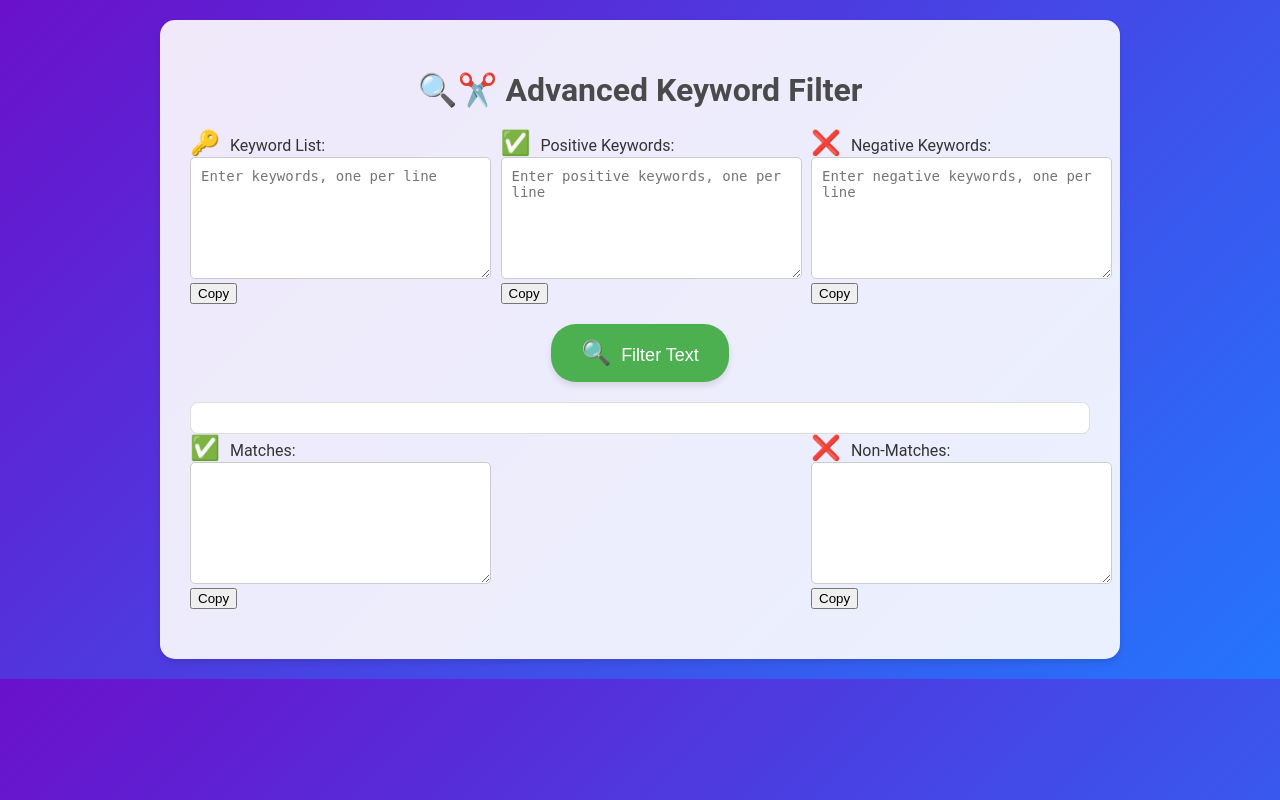
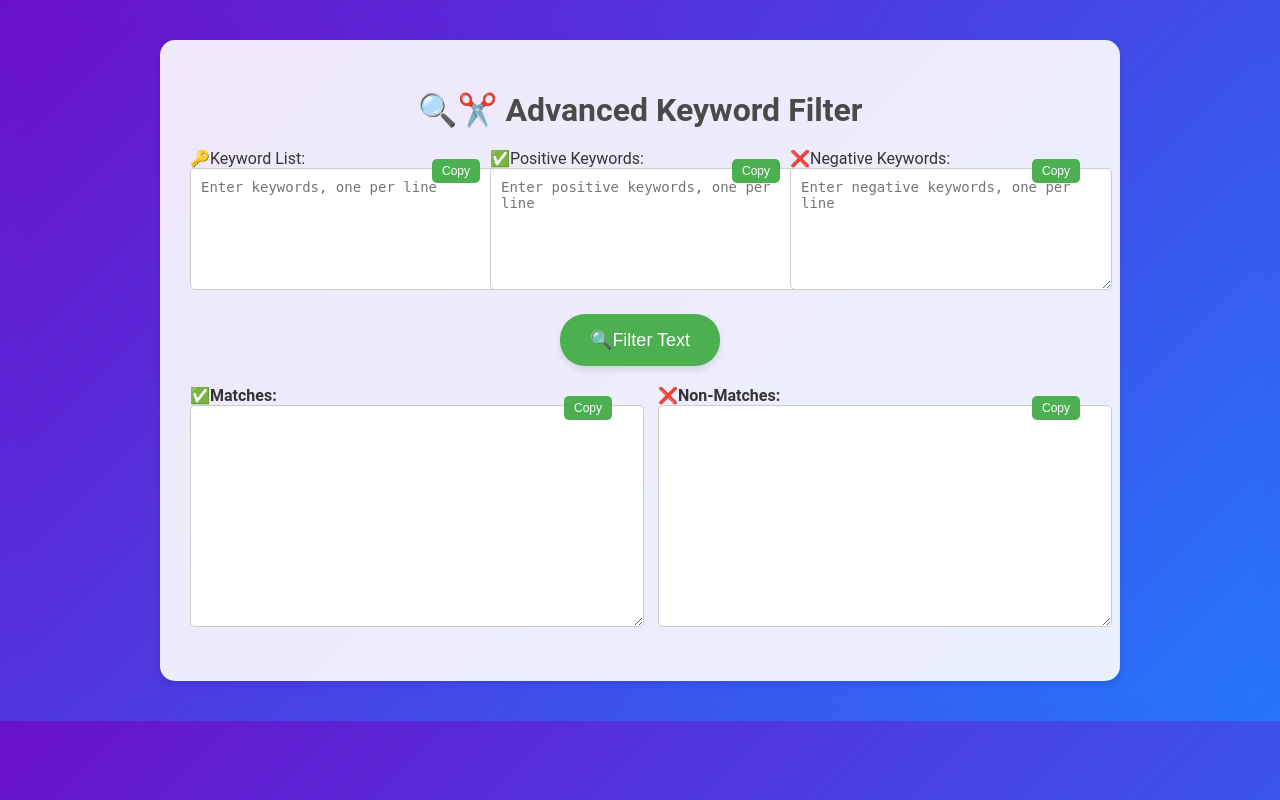
Before and after one commit to simowardi/Keyword-Mapper-Pro, a Flask app: page /keyword/keyword_filter in a window 1280 px wide. Run offline with Flask 3, Linux system fonts and the light colour scheme; the visitor is signed in with stand-in values (Sample User, id 1).

Commit message:
update html KWfilter

```diff
--- a/KMP/static/css/filter.css
+++ b/KMP/static/css/filter.css
@@ -1,10 +1,11 @@
-body {
+body, html {
     font-family: 'Roboto', sans-serif;
     background: linear-gradient(135deg, #6a11cb 0%, #2575fc 100%);
     margin: 0;
     padding: 20px;
     color: #333;
 }
+
 .container {
     max-width: 900px;
     margin: 0 auto;
@@ -13,18 +14,25 @@
     border-radius: 15px;
     box-shadow: 0 4px 6px rgba(0,0,0,0.1);
 }
+
 h1, h2, h3 {
     color: #4a4a4a;
     text-align: center;
     font-weight: 700;
     margin-bottom: 20px;
 }
-  .input-area {
+
+.keyword-input, .results-area {
     margin-bottom: 20px;
-    background-color: #f0f0f0;
-    padding: 15px;
-    border-radius: 8px;
+    display: flex;
+    justify-content: space-between;
 }
+
+.keyword-column {
+    width: 48%;
+    position: relative;
+}
+
 textarea {
     width: 100%;
     padding: 10px;
@@ -34,14 +42,24 @@
     resize: vertical;
     height: 100px;
 }
-  .keyword-input {
-    margin-bottom: 20px;
-    display: flex;
-    justify-content: space-between;
+
+.copy-btn {
+    position: absolute;
+    top: 10px;
+    right: 10px;
+    background-color: #4CAF50;
+    color: white;
+    border: none;
+    padding: 5px 10px;
+    border-radius: 5px;
+    cursor: pointer;
+    font-size: 12px;
 }
-  .keyword-column {
-    width: 31%;
+
+.copy-btn:hover {
+    background-color: #45a049;
 }
+
 .filter-button {
     background-color: #4CAF50;
     color: white;
@@ -55,48 +73,25 @@
     margin: 20px auto;
     box-shadow: 0 4px 6px rgba(0,0,0,0.1);
 }
+
 .filter-button:hover {
     background-color: #45a049;
     transform: translateY(-2px);
     box-shadow: 0 6px 8px rgba(0,0,0,0.15);
 }
-  #output, #stats {
+
+.matches-textarea, .non-matches-textarea {
+    height: 200px; /* Increase height for matches and non-matches text areas */
+    font-size: 16px; /* Make text larger */
+}
+
+.results-area {
     margin-top: 20px;
-    border: 1px solid #ddd;
-    padding: 15px;
-    background-color: #ffffff;
-    border-radius: 8px;
+    margin-bottom: 20px;
+    gap: 30px; /* Reduce space between matches and non-matches to less than 40px */
 }
-  .emoji {
-    font-size: 24px;
-    margin-right: 10px;
-  }
-  .advanced-options {
-    display: none;
-    margin-top: 20px;
-    padding: 15px;
-    background-color: #e9ecef;
-    border-radius: 8px;
-  }
-  .show-advanced {
-    text-align: center;
-    margin-top: 20px;
-    cursor: pointer;
-    color: #4CAF50;
-  }
-  .show-advanced:hover {
-    text-decoration: underline;
-  }
-  .option-group {
-    margin-bottom: 15px;
-  }
-  .option-group label {
-    display: block;
+
+.results-label {
+    font-weight: bold;
     margin-bottom: 5px;
 }
-  select, input[type="number"] {
-    width: 100%;
-    padding: 5px;
-    border-radius: 5px;
-    border: 1px solid #ccc;
-  }
--- a/KMP/templates/keyword_filter.html
+++ b/KMP/templates/keyword_filter.html
@@ -32,15 +32,15 @@
 
     <div id="stats"></div>
 
-    <div class="keyword-input">
+    <div class="keyword-input results-area">
         <div class="keyword-column">
-            <label for="matches"><span class="emoji">✅</span>Matches:</label>
-            <textarea id="matches" readonly></textarea>
+            <label for="matches" class="results-label"><span class="emoji">✅</span>Matches:</label>
+            <textarea id="matches" class="matches-textarea" readonly></textarea>
             <button type="button" class="copy-btn" onclick="copyToClipboard('matches')">Copy</button>
         </div>
         <div class="keyword-column">
-            <label for="non_matches"><span class="emoji">❌</span>Non-Matches:</label>
-            <textarea id="non_matches" readonly></textarea>
+            <label for="non_matches" class="results-label"><span class="emoji">❌</span>Non-Matches:</label>
+            <textarea id="non_matches" class="non-matches-textarea" readonly></textarea>
             <button type="button" class="copy-btn" onclick="copyToClipboard('non_matches')">Copy</button>
         </div>
     </div>
```
Lines whose indentation alone changed are shown as unchanged.
